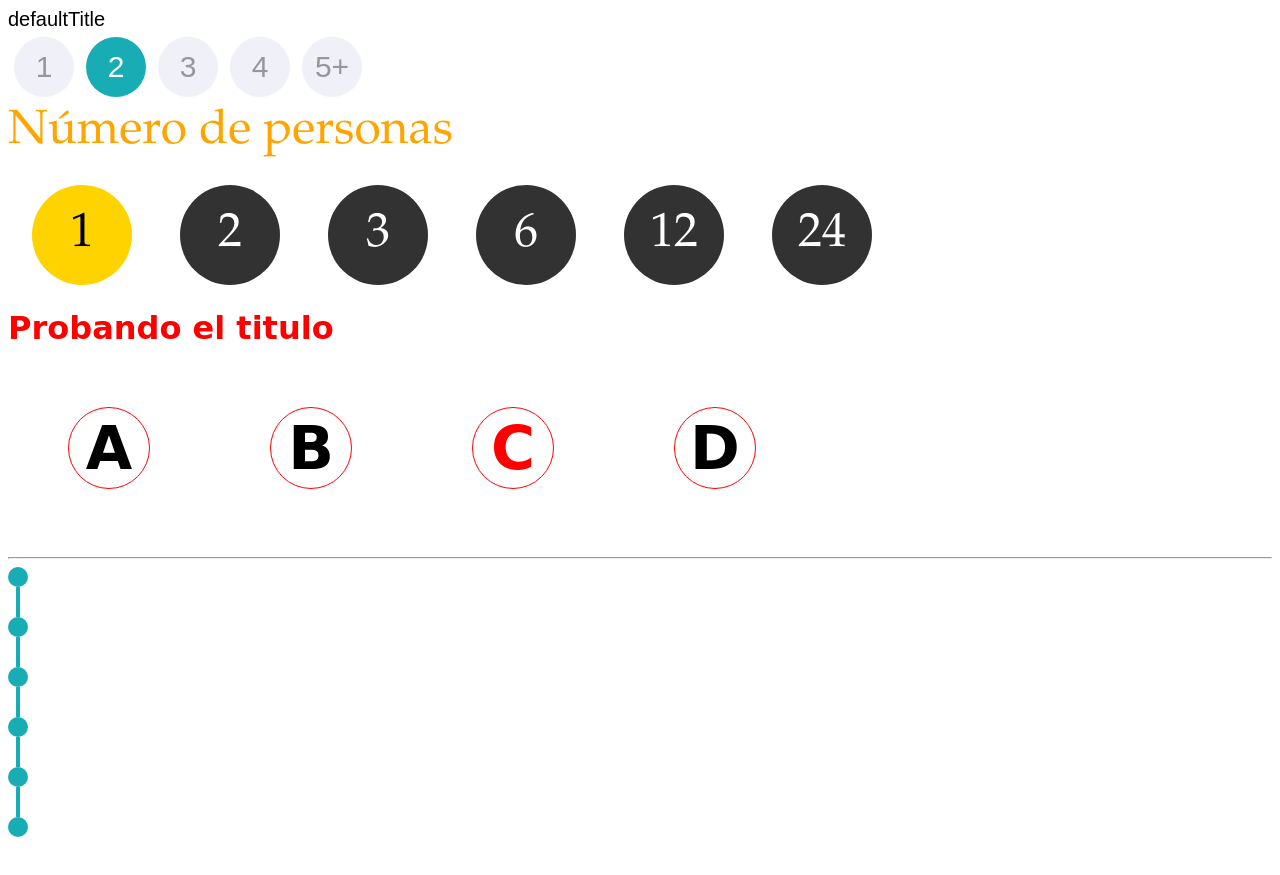
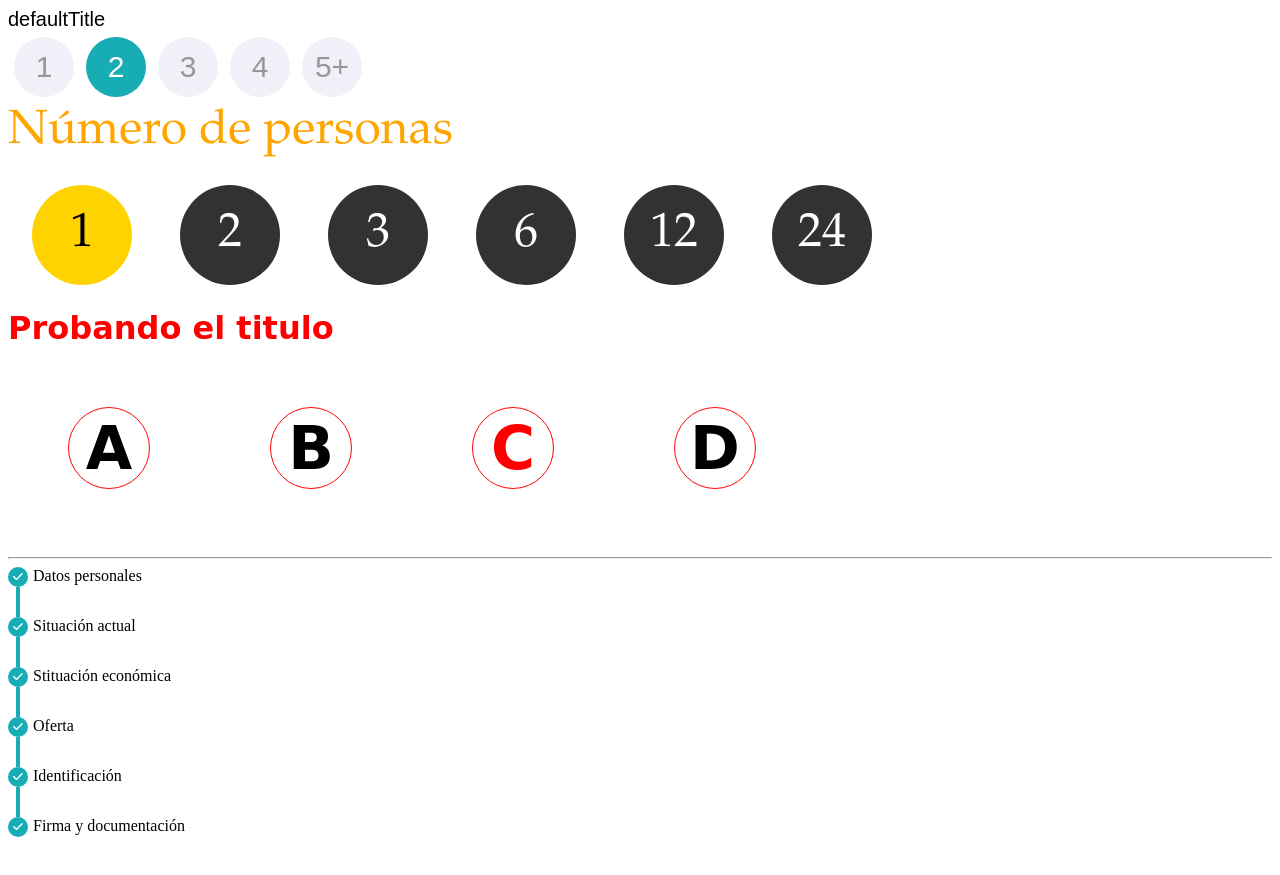
Before and after one commit to LaraGuardiola/angular-circleselector, an Angular app: page / in a window 1280 px wide. Before the commit the page ends 845 px from the top, so only its background shows below. Built offline with nearby package versions, Linux system fonts and the light colour scheme.

Commit message:
added list of elements, added fontawesome module

```diff
--- a/package.json
+++ b/package.json
@@ -18,6 +18,10 @@
     "@angular/platform-browser": "~13.3.0",
     "@angular/platform-browser-dynamic": "~13.3.0",
     "@angular/router": "~13.3.0",
+    "@fortawesome/angular-fontawesome": "^0.10.2",
+    "@fortawesome/fontawesome-svg-core": "^6.1.1",
+    "@fortawesome/free-solid-svg-icons": "^6.1.1",
+    "fontawesome": "^5.6.3",
     "rxjs": "~7.5.0",
     "tslib": "^2.3.0",
     "zone.js": "~0.11.4"
--- a/src/app/app.module.ts
+++ b/src/app/app.module.ts
@@ -6,6 +6,8 @@ import { CircleSelectorComponent } from './circle-selector/circle-selector.compo
 import { CirclesDirective } from './circle-selector/circles.directive';
 import { NavigationLineComponent } from './navigation-line/navigation-line.component';
 import { NavigationLineDirective } from './navigation-line/navigation-line.directive';
+import { FontAwesomeModule } from '@fortawesome/angular-fontawesome'
+
 
 
 @NgModule({
@@ -18,6 +20,7 @@ import { NavigationLineDirective } from './navigation-line/navigation-line.direc
   ],
   imports: [
     BrowserModule,
+    FontAwesomeModule
   ],
   providers: [],
   bootstrap: [AppComponent]
--- a/src/app/navigation-line/navigation-line.component.css
+++ b/src/app/navigation-line/navigation-line.component.css
@@ -3,14 +3,28 @@
     padding: 0;
     box-sizing: border-box;
 }
+
+.navigation-line {
+    display: flex;
+}
+
+
 .nav-circle {
+    display: flex;
+    flex-direction: column;
+    justify-content: center;
+    align-items: center;
     width: 20px;
     height: 20px;
     border-radius: 50%;
     background-color: #18acb5;
+    color: white;
+    font-size: 0.7em
 }
 
 .nav-line{
+    display: flex;
+    flex-direction: column;
     width: 4px;
     height: 30px;
     background-color: #18acb5;
@@ -18,5 +32,12 @@
     left:8px;
 }
 
+.list-line {
+    margin-left: 5px;
+    margin-bottom: 32px;
+}
+
+
+
 /* LEFT IS HALF OF .nav-circle width less half of the width.nav-line
 (.nav-circle width / 2) - (.nav-line width / 2) */
--- a/src/app/navigation-line/navigation-line.component.html
+++ b/src/app/navigation-line/navigation-line.component.html
@@ -1,9 +1,19 @@
-<div>
+<div class="navigation-line">
+    <div class="line">
         <ng-container *appNavigationLine="elemList; let i = index">
             <div class="nav-circle">
+                <fa-icon [icon]="symbol"></fa-icon>
             </div>
             <div class="nav-line" *ngIf="i !== elemList.length - 1">
             </div>
         </ng-container>
+    </div>
 
+    <div class="list">
+        <ng-container *appNavigationLine="elemList; let i = index">
+            <div class="list-line">
+                {{ elemList[i] }}
             </div>
+        </ng-container>
+    </div>
+</div>
--- a/src/app/navigation-line/navigation-line.component.ts
+++ b/src/app/navigation-line/navigation-line.component.ts
@@ -1,4 +1,6 @@
 import { Component, OnInit, Input } from '@angular/core';
+import { faCheck, IconDefinition } from '@fortawesome/free-solid-svg-icons';
+
 
 @Component({
   selector: 'app-navigation-line',
@@ -8,9 +10,10 @@ import { Component, OnInit, Input } from '@angular/core';
 export class NavigationLineComponent implements OnInit {
 
   @Input() elemList : (string | number)[]
-
+  @Input() symbol : IconDefinition
   constructor() {
     this.elemList = ['Datos personales', 'Situación actual', 'Stituación económica', 'Oferta', 'Identificación', 'Firma y documentación']
+    this.symbol = faCheck
    }
 
   ngOnInit(): void {
```
Also changed, not shown: 1 other file (tests, documents, lock files or other folders). Lines whose indentation alone changed are shown as unchanged.
